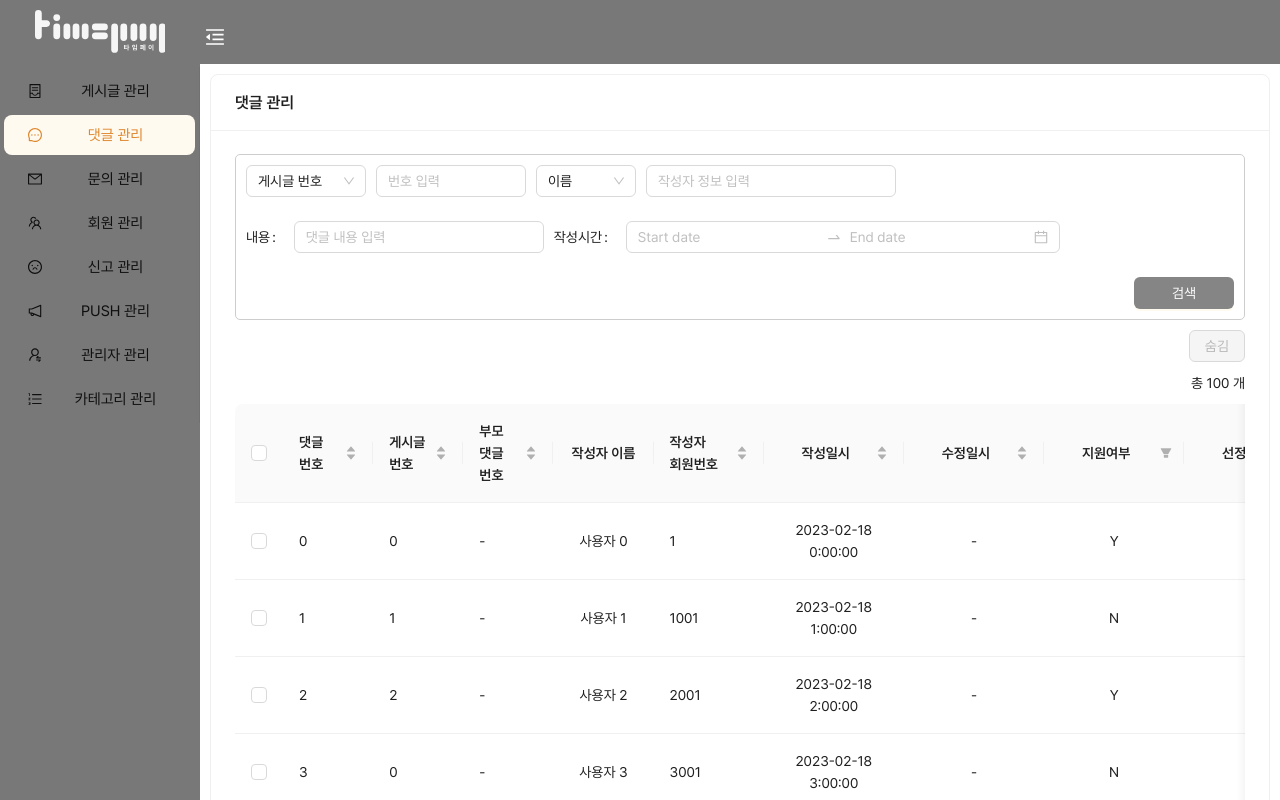
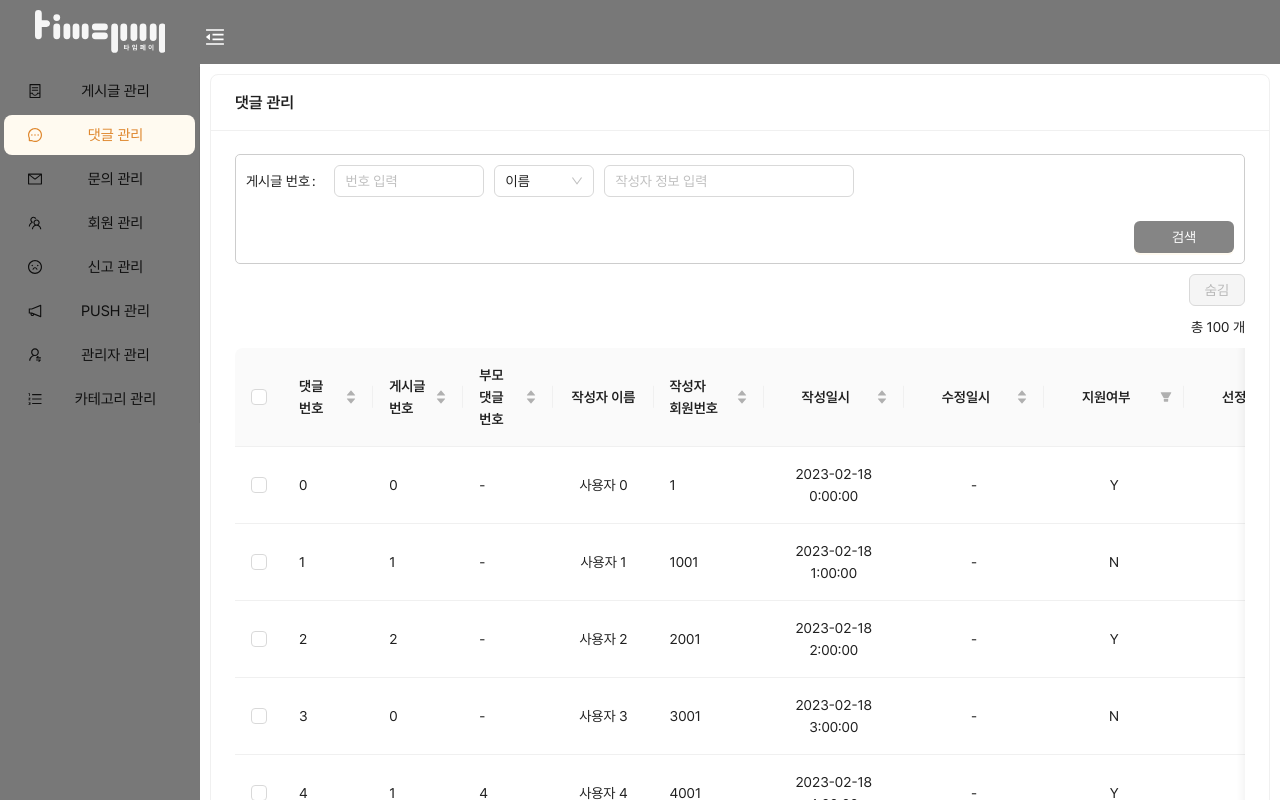
Before and after one commit to woonsango/timebank-front, a React (Create React App) app in the folder src/front-end/timepay-admin/: page /comment-management in a window 1280 px wide. Shown: the top 800 px of the page. Built offline with nearby package versions, Linux system fonts and the light colour scheme.

Commit message:
chore: 댓글 검색값 축소

```diff
--- a/src/front-end/timepay-admin/src/components/CommentSearchForm/CommentSearchForm.tsx
+++ b/src/front-end/timepay-admin/src/components/CommentSearchForm/CommentSearchForm.tsx
@@ -1,12 +1,4 @@
-import {
-  Form,
-  Input,
-  InputNumber,
-  Select,
-  DatePicker,
-  Row,
-  Button,
-} from 'antd';
+import { Form, Input, InputNumber, Select, Row, Button } from 'antd';
 import { cssCommentSearchFormStyle } from './CommentSearchForm.styles';
 
 const CommentSearchForm = () => {
@@ -14,32 +6,17 @@ const CommentSearchForm = () => {
     <div css={cssCommentSearchFormStyle}>
       <Form layout="horizontal">
         <Row>
-          <Form.Item name="idSearchKeyword" initialValue="postId">
-            <Select style={{ width: 120 }}>
-              <Select.Option value="postId">게시글 번호</Select.Option>
-              <Select.Option value="commentId">댓글 번호</Select.Option>
-            </Select>
-          </Form.Item>
-          <Form.Item name="idSearchValue">
+          <Form.Item name="postId" label="게시글 번호">
             <InputNumber min={0} placeholder="번호 입력" />
           </Form.Item>
           <Form.Item name="authorSearchKeyword" initialValue="name">
             <Select style={{ width: 100 }}>
               <Select.Option value="name">이름</Select.Option>
-              <Select.Option value="userPk">회원번호</Select.Option>
+              <Select.Option value="nickname">닉네임</Select.Option>
             </Select>
           </Form.Item>
           <Form.Item name="authorSearchValue">
             <Input placeholder="작성자 정보 입력" />
-          </Form.Item>
-        </Row>
-
-        <Row>
-          <Form.Item name="content" label="내용">
-            <Input placeholder="댓글 내용 입력" />
-          </Form.Item>
-          <Form.Item name="regTime" label="작성시간">
-            <DatePicker.RangePicker />
           </Form.Item>
         </Row>
         <Button type="primary">검색</Button>
```
